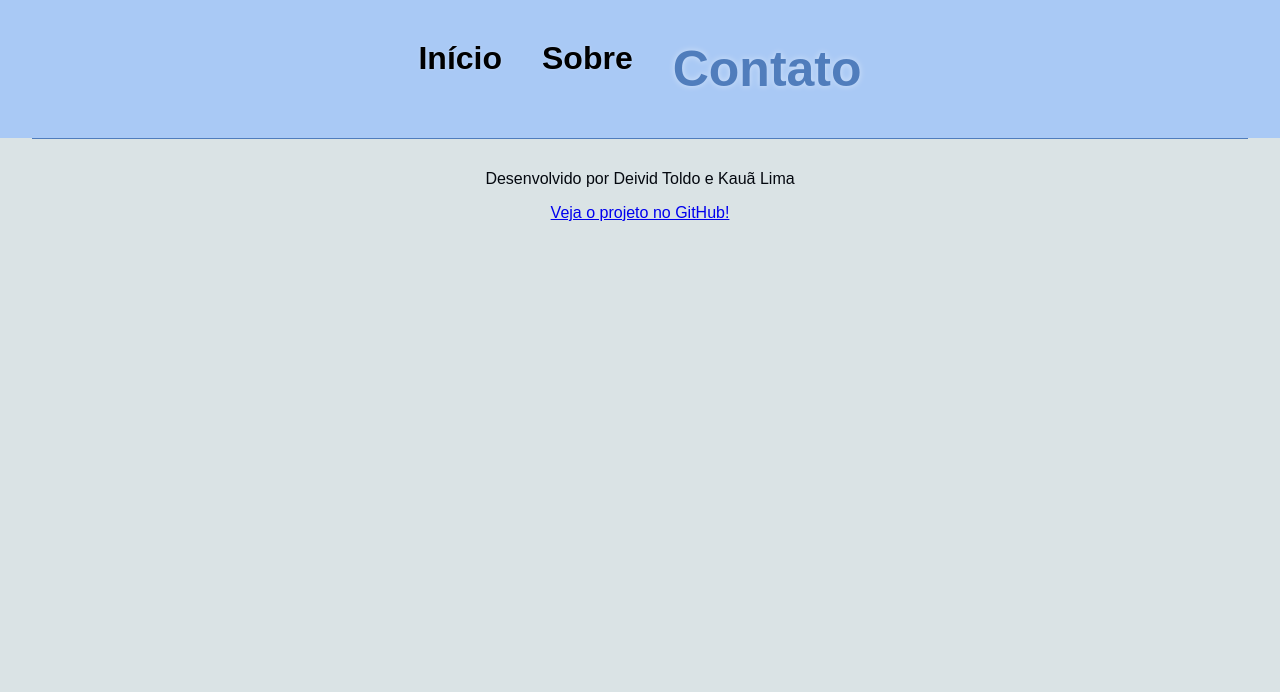
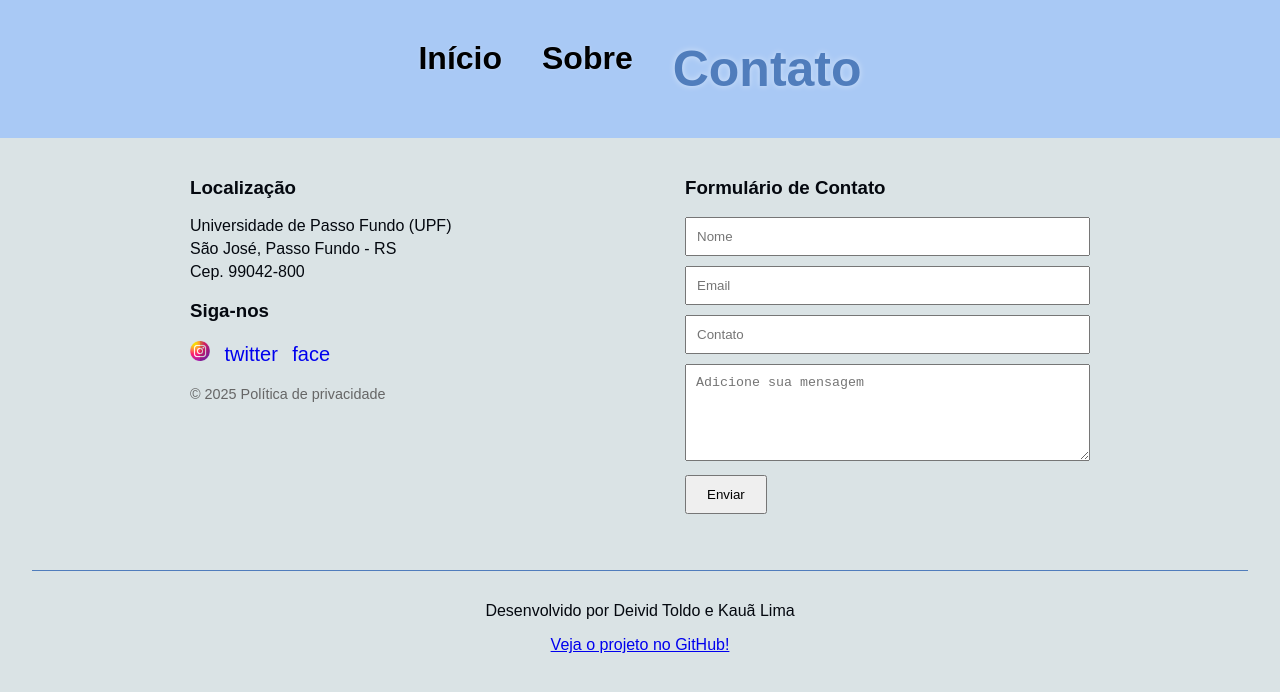
Before and after one commit to kaualima7/projeto-ciberseguranca, a plain HTML site: page contato.html in a window 1280 px wide. Drawn offline with Linux system fonts and the light colour scheme; a web font is replaced by a local one.

Commit message:
atualização no contato

```diff
--- a/contato.html
+++ b/contato.html
@@ -17,6 +17,50 @@
         </nav>
 
     </header>
+    <main>
+        <style>
+            .footer {
+            text-align: left;
+            margin-top: 20px;
+            font-size: 0.9em;
+            color: #666;
+            }
+        </style>
+        <article>
+            <div class="container">
+                <div class="info">
+                    <h3>Localização</h3>
+                    <p>Universidade de Passo Fundo (UPF)</p>
+                    <p> São José, Passo Fundo - RS</p>
+                    <p>Cep. 99042-800</p>
+
+                    <h3>Siga-nos</h3>
+                    <div class="social-icons">
+                        <a href="https://www.instagram.com/tafareltoldo"><img src="./img/iconeinstagram.png" height="20px" alt="ÍconeInstagram"></a>
+                        <a href="#">twitter</a>
+                        <a href="#">face</a>
+                    </div>
+
+                    <div class="footer">
+                        © 2025 Política de privacidade
+                    </div>
+                    </div>
+                    <div class="form">
+                    <h3>Formulário de Contato</h3>
+                    <form>
+                        <input type="text" placeholder="Nome" required>
+                        <input type="email" placeholder="Email" required>
+                        <input type="number" id="celular" name="Contato" placeholder="Contato">
+                        <textarea placeholder="Adicione sua mensagem" rows="5" required></textarea>
+
+                        <button type="submit">Enviar</button>
+                    </form>
+                </div>
+            </div>
+        </article>
+        <br><br>
+    </main>
+
 
     <footer>
         <p>Desenvolvido por Deivid Toldo e Kauã Lima</p>
--- a/css/main.css
+++ b/css/main.css
@@ -157,3 +157,44 @@ body {
     font-size: 50px;
     text-shadow: 0 0 6px black;
 }
+
+  .article {
+    font-family: "Poetsen One", sans-serif;
+    margin: 40px;
+  }
+
+  .container {
+    display: flex;
+    justify-content: space-between;
+    max-width: 900px;
+    margin: auto;
+  }
+
+  .info, .form {
+    width: 45%;
+  }
+
+  .info h3, .form h3 {
+    font-weight: "Poetsen One";
+  }
+
+  .info p {
+    margin: 5px 0;
+  }
+
+  .social-icons a {
+    margin-right: 10px;
+    text-decoration: none;
+    font-size: 20px;
+  }
+
+  .form input, .form textarea {
+    width: 100%;
+    padding: 10px;
+    margin-bottom: 10px;
+    box-sizing: border-box;
+  }
+
+  .form button {
+    padding: 10px 20px;
+  }
```
Also changed, not shown: img/iconeinstagram.png (added), img/iconelocalização.png (added).
